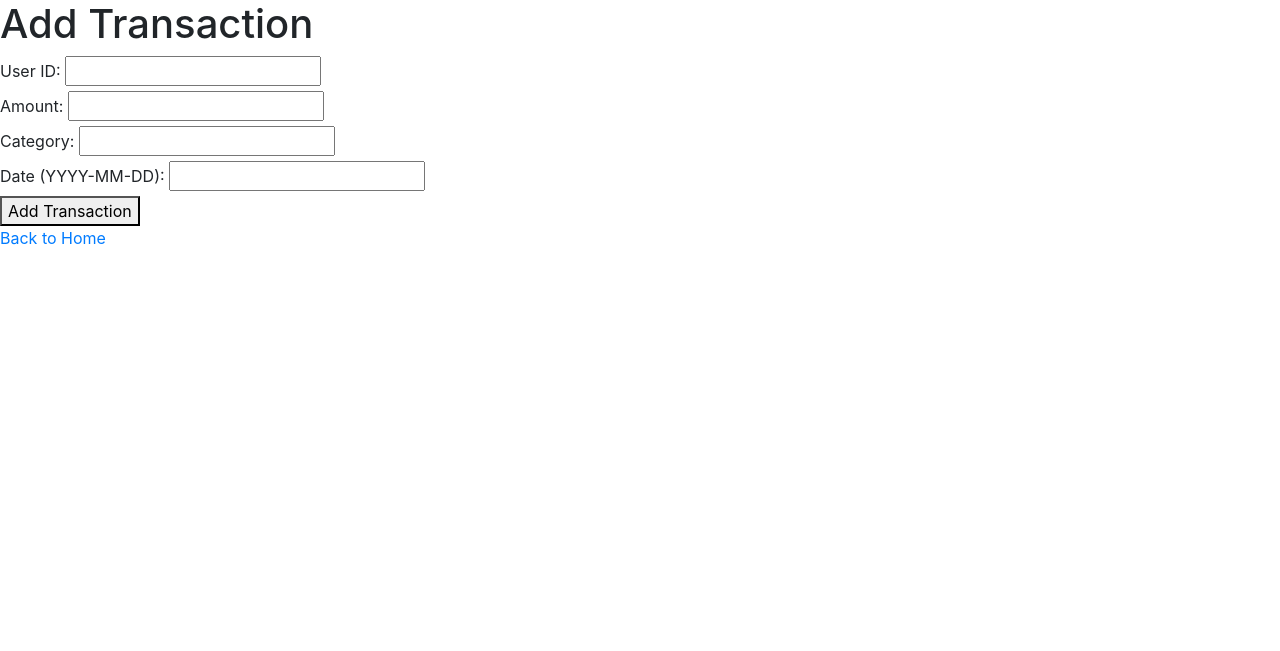
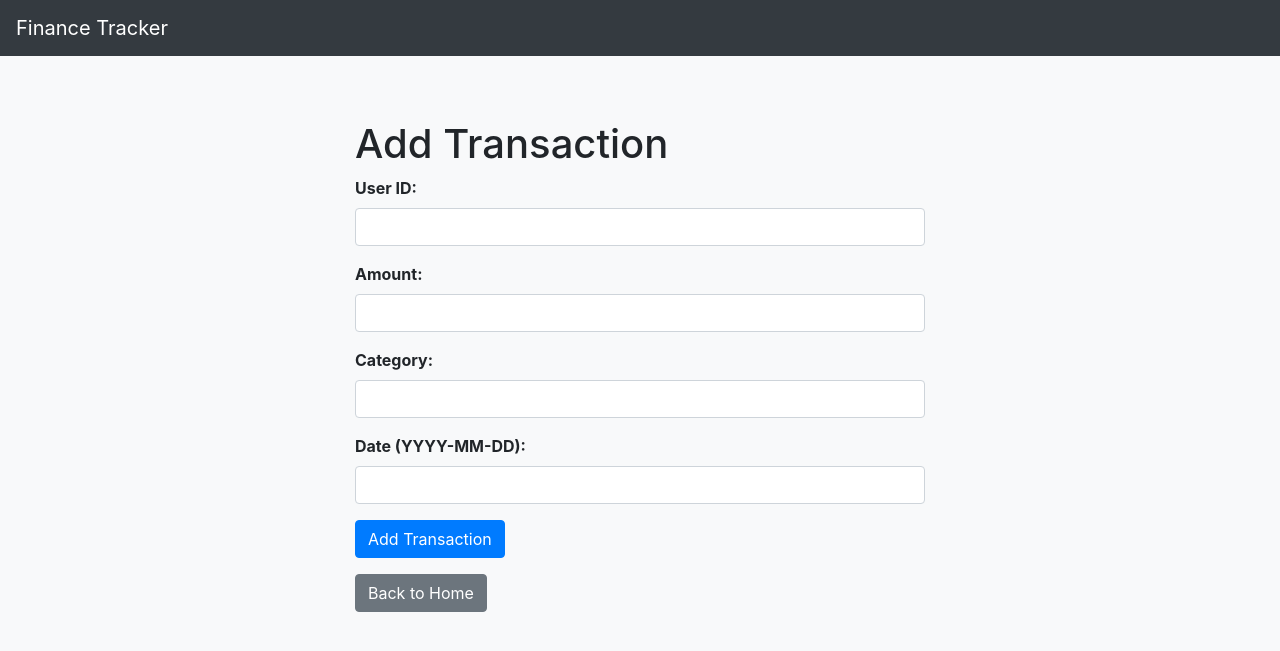
Before and after one commit to adwingeorge/FinTrack, a Flask app: page /add_transaction in a window 1280 px wide. Shown: the top 651 px of the page. Run offline with Flask 3, Linux system fonts and the light colour scheme; some libraries are stand-ins or nearby versions.

Commit message:
improved styling with css

```diff
--- /dev/null
+++ b/app/static/styles.css
@@ -0,0 +1,12 @@
+body {
+    padding-top: 4.5rem;
+    background-color: #f8f9fa;
+}
+
+.container {
+    max-width: 600px;
+}
+
+.form-group label {
+    font-weight: bold;
+}
--- a/app/templates/add_transaction.html
+++ b/app/templates/add_transaction.html
@@ -1,24 +1,38 @@
 <!DOCTYPE html>
 <html lang="en">
 <head>
-    <link href="https://stackpath.bootstrapcdn.com/bootstrap/4.5.2/css/bootstrap.min.css" rel="stylesheet">
     <meta charset="UTF-8">
     <meta name="viewport" content="width=device-width, initial-scale=1.0">
+    <link href="https://stackpath.bootstrapcdn.com/bootstrap/4.5.2/css/bootstrap.min.css" rel="stylesheet">
+    <link href="{{ url_for('static', filename='styles.css') }}" rel="stylesheet">
     <title>Add Transaction</title>
 </head>
 <body>
-    <h1>Add Transaction</h1>
+    <nav class="navbar navbar-expand-md navbar-dark bg-dark fixed-top">
+        <a class="navbar-brand" href="#">Finance Tracker</a>
+    </nav>
+    <div class="container">
+        <h1 class="mt-5">Add Transaction</h1>
         <form method="POST">
+            <div class="form-group">
                 <label for="user_id">User ID:</label>
-        <input type="text" id="user_id" name="user_id" required><br>
+                <input type="text" id="user_id" name="user_id" class="form-control" required>
+            </div>
+            <div class="form-group">
                 <label for="amount">Amount:</label>
-        <input type="text" id="amount" name="amount" required><br>
+                <input type="text" id="amount" name="amount" class="form-control" required>
+            </div>
+            <div class="form-group">
                 <label for="category">Category:</label>
-        <input type="text" id="category" name="category" required><br>
+                <input type="text" id="category" name="category" class="form-control" required>
+            </div>
+            <div class="form-group">
                 <label for="date">Date (YYYY-MM-DD):</label>
-        <input type="text" id="date" name="date" required><br>
-        <button type="submit">Add Transaction</button>
+                <input type="text" id="date" name="date" class="form-control" required>
+            </div>
+            <button type="submit" class="btn btn-primary">Add Transaction</button>
         </form>
-    <a href="{{ url_for('index') }}">Back to Home</a>
+        <a href="{{ url_for('index') }}" class="btn btn-secondary mt-3">Back to Home</a>
+    </div>
 </body>
 </html>
--- a/app/templates/add_user.html
+++ b/app/templates/add_user.html
@@ -4,9 +4,13 @@
     <meta charset="UTF-8">
     <meta name="viewport" content="width=device-width, initial-scale=1.0">
     <link href="https://stackpath.bootstrapcdn.com/bootstrap/4.5.2/css/bootstrap.min.css" rel="stylesheet">
+    <link href="{{ url_for('static', filename='styles.css') }}" rel="stylesheet">
     <title>Add User</title>
 </head>
 <body>
+    <nav class="navbar navbar-expand-md navbar-dark bg-dark fixed-top">
+        <a class="navbar-brand" href="#">Finance Tracker</a>
+    </nav>
     <div class="container">
         <h1 class="mt-5">Add User</h1>
         <form method="POST">
```
Also changed, not shown: app/templates/index.html (+12 -4 lines). Lines whose indentation alone changed are shown as unchanged.
